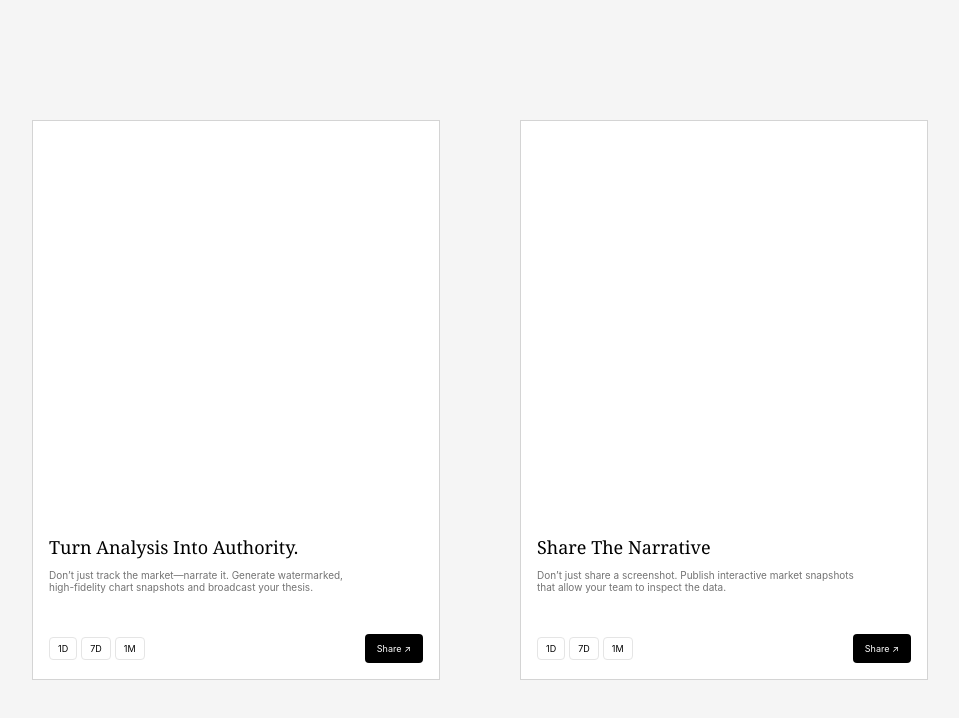
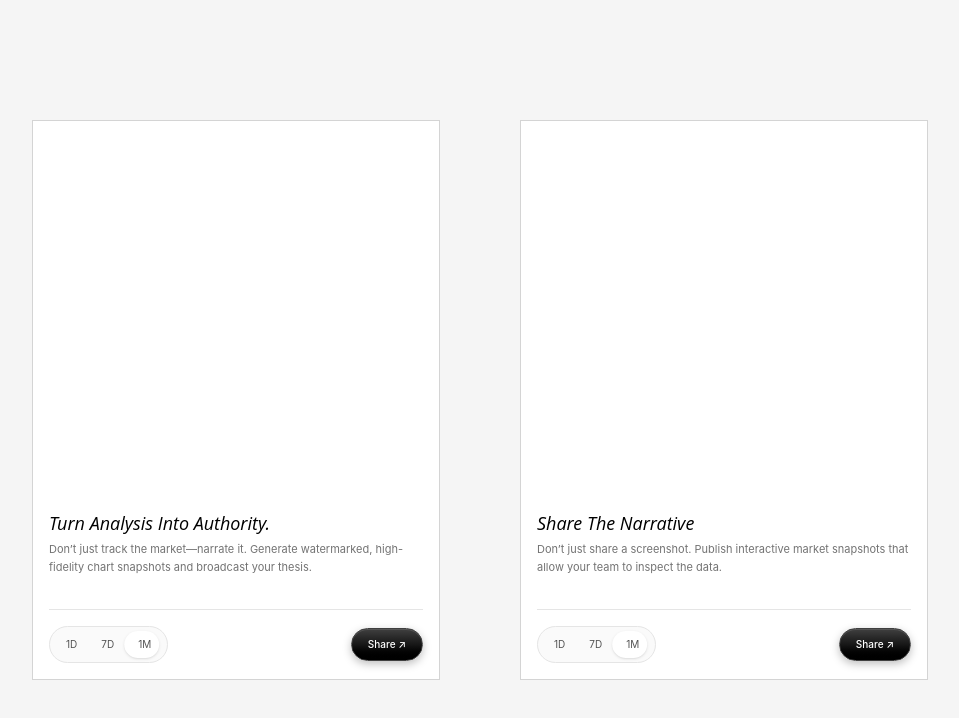
Before and after one commit to im-pira/micro-ui, a React (Vite) app: page /experiments/ascii-lab in a window 1280 px wide. Shown: the top 718 px of the page, without its empty margins (160-1119 px from the left). Built offline with nearby package versions, Linux system fonts and the light colour scheme; a web font is replaced by a local one.

Commit message:
feat: polish ASCII cards and improve video transitions

```diff
--- a/src/experiments/ascii-lab/ASCIIVideoRenderer.tsx
+++ b/src/experiments/ascii-lab/ASCIIVideoRenderer.tsx
@@ -21,49 +21,50 @@ export default function ASCIIVideoRenderer({
     useEffect(() => {
         const canvas = canvasRef.current;
         const overlay = fadeRef.current;
-
         if (!canvas || !overlay) return;
 
         const ctx = canvas.getContext("2d");
-        if (!ctx) return;
+        const buffer = document.createElement("canvas");
+        const bufferCtx = buffer.getContext("2d");
+        if (!ctx || !bufferCtx) return;
 
         const video = document.createElement("video");
-        const buffer = document.createElement("canvas");
-        const bufferCtx = buffer.getContext("2d");
-
-        if (!bufferCtx) return;
 
         video.src = src;
         video.muted = true;
-        video.loop = false;
         video.playsInline = true;
-        video.autoplay = true;
+        video.preload = "auto";
 
         let frameId = 0;
-        let fadeTimeout = 0;
-        let restartTimeout = 0;
-        let whiteTimeout = 0;
+        let cycleTimer = 0;
+        let fadeTimer = 0;
+        let whiteTimer = 0;
+
+        let width = 0;
+        let height = 0;
+
+        const resize = () => {
+            const rect = canvas.getBoundingClientRect();
+            const dpr = window.devicePixelRatio || 1;
+
+            width = rect.width;
+            height = rect.height;
+
+            canvas.width = Math.round(width * dpr);
+            canvas.height = Math.round(height * dpr);
+
+            ctx.setTransform(dpr, 0, 0, dpr, 0, 0);
+        };
+
+        const observer = new ResizeObserver(resize);
+        observer.observe(canvas);
 
         const draw = () => {
             frameId = requestAnimationFrame(draw);
 
-            if (video.readyState < 2) return;
+            if (video.readyState < 2 || !width || !height) return;
 
-            const rect = canvas.getBoundingClientRect();
-            const dpr = window.devicePixelRatio || 1;
-
-            canvas.width = rect.width * dpr;
-            canvas.height = rect.height * dpr;
-
-            ctx.setTransform(dpr, 0, 0, dpr, 0, 0);
-
-            const w = rect.width;
-            const h = rect.height;
-
-            ctx.clearRect(0, 0, w, h);
-
-            buffer.width = video.videoWidth;
-            buffer.height = video.videoHeight;
+            ctx.clearRect(0, 0, width, height);
 
             bufferCtx.drawImage(video, 0, 0);
 
@@ -74,12 +75,12 @@ export default function ASCIIVideoRenderer({
                 buffer.height
             );
 
-            const objectW = w * 0.92;
+            const objectW = width * 0.92;
             const objectH =
                 objectW * (video.videoHeight / video.videoWidth);
 
-            const offsetX = (w - objectW) / 2;
-            const offsetY = (h - objectH) / 2;
+            const offsetX = (width - objectW) / 2;
+            const offsetY = (height - objectH) / 2;
 
             ctx.font = `${cellSize}px monospace`;
             ctx.fillStyle = color;
@@ -88,12 +89,14 @@ export default function ASCIIVideoRenderer({
 
             for (let y = 0; y < objectH; y += cellSize) {
                 for (let x = 0; x < objectW; x += cellSize) {
-                    const sx = Math.floor(
-                        (x / objectW) * buffer.width
+                    const sx = Math.min(
+                        buffer.width - 1,
+                        Math.floor((x / objectW) * buffer.width)
                     );
 
-                    const sy = Math.floor(
-                        (y / objectH) * buffer.height
+                    const sy = Math.min(
+                        buffer.height - 1,
+                        Math.floor((y / objectH) * buffer.height)
                     );
 
                     const i = (sy * buffer.width + sx) * 4;
@@ -106,24 +109,18 @@ export default function ASCIIVideoRenderer({
                     if (brightness < threshold) continue;
 
                     const value =
-                        (brightness - threshold) /
-                        (255 - threshold);
+                        (brightness - threshold) / (255 - threshold);
 
                     const char =
                         chars[
-                        Math.min(
-                            chars.length - 1,
-                            Math.floor(value * chars.length)
-                        )
+                            Math.min(
+                                chars.length - 1,
+                                Math.floor(value * chars.length)
+                            )
                         ];
 
                     ctx.globalAlpha = 0.2 + value * 0.7;
-
-                    ctx.fillText(
-                        char,
-                        offsetX + x,
-                        offsetY + y
-                    );
+                    ctx.fillText(char, offsetX + x, offsetY + y);
                 }
             }
 
@@ -131,66 +128,74 @@ export default function ASCIIVideoRenderer({
         };
 
         const runCycle = () => {
-            overlay.style.transition = "none";
-            overlay.style.opacity = "0";
-
-            video.currentTime = 0;
-            video.play().catch(() => { });
-
-            fadeTimeout = window.setTimeout(() => {
-                overlay.style.transition =
-                    "opacity 2.5s ease-in-out";
+            // fish/smoke moving normally
+            fadeTimer = window.setTimeout(() => {
+                overlay.style.transition = "opacity 2.5s ease-in-out";
                 overlay.style.opacity = "1";
             }, 3500);
 
-            restartTimeout = window.setTimeout(() => {
+            // fully faded
+            cycleTimer = window.setTimeout(() => {
                 video.pause();
 
-                // stay fully white for 2s
-                whiteTimeout = window.setTimeout(() => {
+                // pure white for 2 seconds
+                whiteTimer = window.setTimeout(() => {
                     video.currentTime = 0;
-                    video.play().catch(() => { });
+                    video.play().catch(() => {});
 
-                    overlay.style.transition =
-                        "opacity 1s ease-in-out";
-                    overlay.style.opacity = "0";
+                    // let first frames decode behind white
+                    window.setTimeout(() => {
+                        overlay.style.transition = "opacity 700ms ease-out";
+                        overlay.style.opacity = "0";
 
-                    // start next cycle after fade-in
-                    window.setTimeout(runCycle, 1000);
-                }, 1000);
+                        window.setTimeout(runCycle, 700);
+                    }, 300);
+                }, 2000);
             }, 6000);
         };
 
-        const start = () => {
+        const start = async () => {
+            buffer.width = video.videoWidth;
+            buffer.height = video.videoHeight;
+
+            resize();
             draw();
-            runCycle();
+
+            // start hidden so first decoded frames never jerk on screen
+            overlay.style.opacity = "1";
+
+            await video.play().catch(() => {});
+
+            // warm up video before revealing it
+            window.setTimeout(() => {
+                overlay.style.transition = "opacity 700ms ease-out";
+                overlay.style.opacity = "0";
+
+                window.setTimeout(runCycle, 700);
+            }, 350);
         };
 
-        video.addEventListener("loadeddata", start, {
-            once: true,
-        });
+        video.addEventListener("loadeddata", start, { once: true });
 
         return () => {
             cancelAnimationFrame(frameId);
 
-            clearTimeout(fadeTimeout);
-            clearTimeout(restartTimeout);
-            clearTimeout(whiteTimeout);
+            clearTimeout(fadeTimer);
+            clearTimeout(cycleTimer);
+            clearTimeout(whiteTimer);
 
+            observer.disconnect();
             video.pause();
         };
     }, [src, chars, color, cellSize, threshold]);
 
     return (
         <div className="relative h-full w-full overflow-hidden">
-            <canvas
-                ref={canvasRef}
-                className="h-full w-full"
-            />
+            <canvas ref={canvasRef} className="block h-full w-full" />
 
             <div
                 ref={fadeRef}
-                className="pointer-events-none absolute inset-0 bg-white opacity-0"
+                className="pointer-events-none absolute inset-0 bg-white opacity-100"
             />
         </div>
     );
--- a/src/experiments/ascii-lab/AbstractASCII.tsx
+++ b/src/experiments/ascii-lab/AbstractASCII.tsx
@@ -6,8 +6,8 @@ export default function AbstractASCII() {
             src="/ascii/smoke.mov"
             chars=".+/7135"
             color="#6f6cff"
-            cellSize={6}
-            threshold={35}
+            cellSize={4}
+            threshold={25}
         />
     );
 }
--- a/src/experiments/ascii-lab/AsciiLab.tsx
+++ b/src/experiments/ascii-lab/AsciiLab.tsx
@@ -1,3 +1,4 @@
+import { useState } from "react";
 import FishASCII from "./FishASCII";
 import AbstractASCII from "./AbstractASCII";
 
@@ -14,6 +15,35 @@ const cards = [
     },
 ];
 
+
+function RangeSwitch() {
+    const options = ["1D", "7D", "1M"];
+    const [active, setActive] = useState("1M");
+
+    const index = options.indexOf(active);
+
+    return (
+        <div className="relative flex rounded-full border border-neutral-200 bg-neutral-50 p-1">
+            <div
+                className="absolute inset-y-1 left-1 w-[calc(33.333%-0.25rem)] rounded-full bg-white shadow-sm transition-transform duration-300 ease-out"
+                style={{
+                    transform: `translateX(${index * 100}%)`,
+                }}
+            />
+
+            {options.map((item) => (
+                <button
+                    key={item}
+                    onClick={() => setActive(item)}
+                    className="relative z-10 px-3 py-1.5 text-[10px] text-neutral-600 transition-colors"
+                >
+                    {item}
+                </button>
+            ))}
+        </div>
+    );
+}
+
 export default function ASCIILab() {
     return (
         <div className="flex min-h-screen items-center justify-center bg-neutral-100 p-6">
@@ -28,27 +58,18 @@ export default function ASCIILab() {
                         </div>
 
                         <div>
-                            <h2 className="font-serif text-lg">
+                            <h2 className="text-lg italic font-normal [font-family:'Open_Sans']">
                                 {card.title}
                             </h2>
 
-                            <p className="mt-2 max-w-xs text-[10px] leading-tight text-neutral-500">
+                            <p className="mt-1 max-w-sm text-[11px] leading-relaxed text-neutral-500">
                                 {card.text}
                             </p>
 
-                            <div className="mt-10 flex items-center justify-between">
-                                <div className="flex gap-1">
-                                    {["1D", "7D", "1M"].map((item) => (
-                                        <button
-                                            key={item}
-                                            className="rounded border border-neutral-200 px-2 py-1 text-[9px]"
-                                        >
-                                            {item}
-                                        </button>
-                                    ))}
-                                </div>
+                            <div className="mt-8 flex items-center justify-between border-t border-neutral-200 pt-4">
+                                <RangeSwitch />
 
-                                <button className="rounded bg-black px-3 py-2 text-[9px] text-white">
+                                <button className="rounded-full border border-neutral-700 bg-gradient-to-b from-neutral-700 via-neutral-900 to-black px-4 py-2 text-[10px] font-medium text-white shadow-[inset_0_1px_0_rgba(255,255,255,0.12),0_3px_8px_rgba(0,0,0,0.25)] transition hover:brightness-110">
                                     Share ↗
                                 </button>
                             </div>
--- a/src/index.css
+++ b/src/index.css
@@ -3,6 +3,7 @@
 @import url("https://fonts.googleapis.com/css2?family=Manrope:wght@300;400;500&display=swap");
 @import url("https://fonts.googleapis.com/css2?family=Doppio+One&display=swap");
 @import url("https://fonts.googleapis.com/css2?family=Barriecito&display=swap");
+@import url("https://fonts.googleapis.com/css2?family=Open+Sans:ital,wght@1,400&display=swap");
 
 html,
 body,
```
